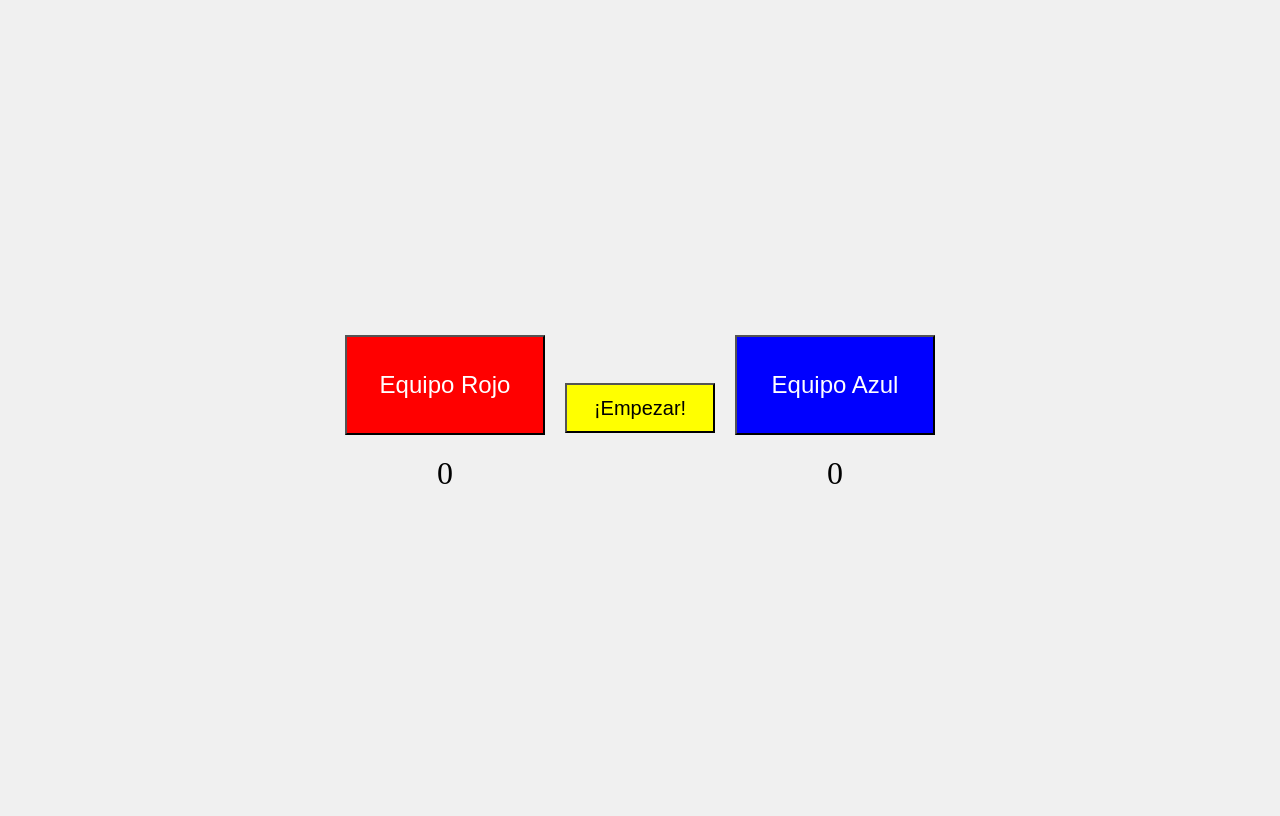
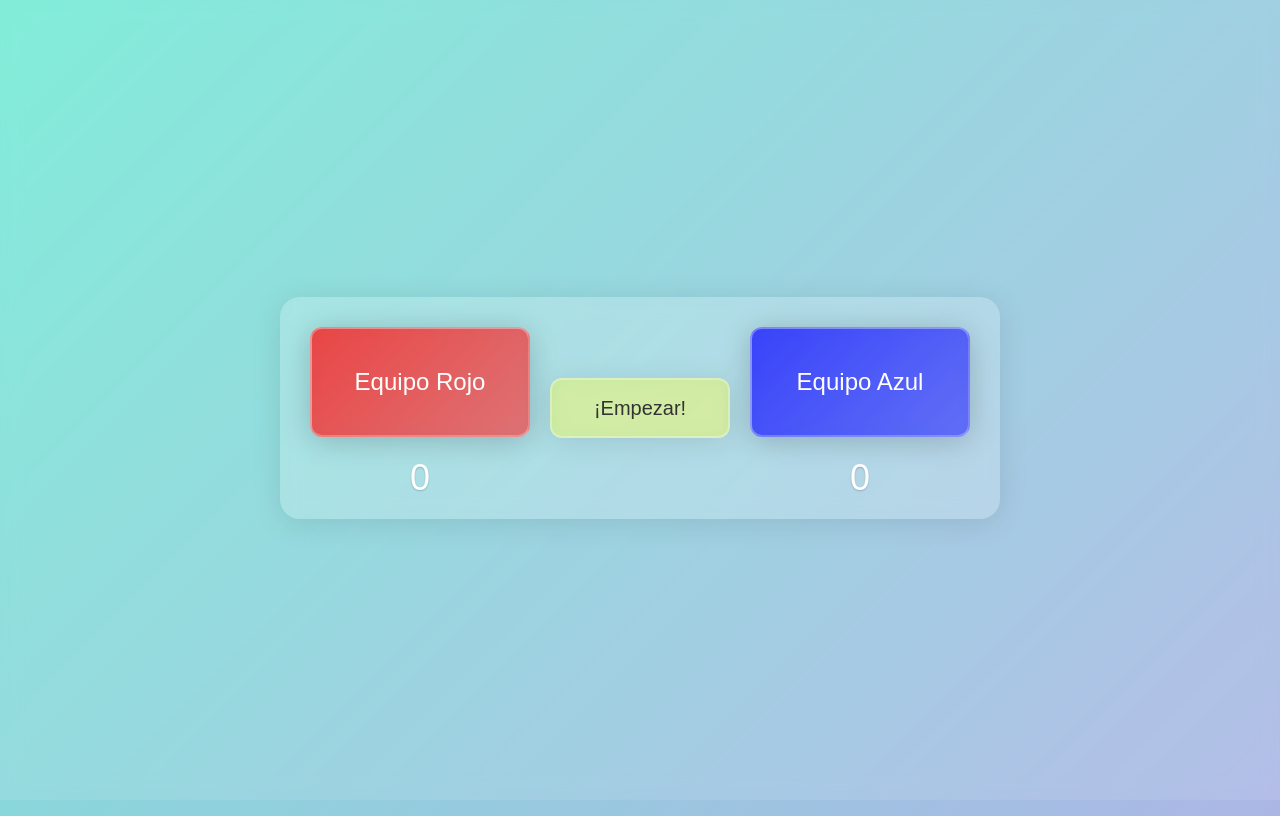
Before and after one commit to buenaideatulum/100AldosDijeron.github.io, a plain HTML site: page index.html in a window 1280 px wide. Drawn offline with Linux system fonts and the light colour scheme.

Commit message:
Update styles.css

```diff
--- a/styles.css
+++ b/styles.css
@@ -3,12 +3,18 @@ body {
     justify-content: center;
     align-items: center;
     height: 100vh;
-    background-color: #f0f0f0;
+    background: linear-gradient(135deg, #74ebd5, #ACB6E5); /* Fondo de degradado suave */
+    font-family: 'Arial', sans-serif;
 }
 
 .container {
     display: flex;
     align-items: center;
+    backdrop-filter: blur(10px); /* Desenfoque en el fondo */
+    background: rgba(255, 255, 255, 0.2); /* Fondo translúcido */
+    border-radius: 20px;
+    padding: 20px;
+    box-shadow: 0 4px 30px rgba(0, 0, 0, 0.1); /* Sombra suave para darle profundidad */
 }
 
 .team {
@@ -19,33 +25,69 @@ body {
 }
 
 .large-button {
-    width: 200px;
-    height: 100px;
+    width: 220px;
+    height: 110px;
     font-size: 24px;
     margin: 10px;
     cursor: pointer;
+    border: 2px solid rgba(255, 255, 255, 0.3); /* Bordes suaves */
+    backdrop-filter: blur(10px);
+    background: rgba(255, 255, 255, 0.2); /* Fondo translúcido */
+    box-shadow: 0 4px 30px rgba(0, 0, 0, 0.2); /* Profundidad en los botones */
+    border-radius: 12px;
+    color: white;
+    transition: all 0.3s ease-in-out; /* Animación suave */
+}
+
+.large-button:hover {
+    background: rgba(255, 255, 255, 0.3); /* Efecto al pasar el mouse */
+    transform: scale(1.05); /* Aumentar tamaño ligeramente */
 }
 
 #redButton {
-    background-color: red;
-    color: white;
+    background: linear-gradient(135deg, rgba(255, 0, 0, 0.7), rgba(255, 0, 0, 0.5));
 }
 
 #blueButton {
-    background-color: blue;
-    color: white;
+    background: linear-gradient(135deg, rgba(0, 0, 255, 0.7), rgba(0, 0, 255, 0.5));
 }
 
 .start-button {
-    width: 150px;
-    height: 50px;
+    width: 180px;
+    height: 60px;
     font-size: 20px;
     margin: 10px;
     cursor: pointer;
-    background-color: yellow;
+    background: rgba(255, 255, 0, 0.3); /* Transparencia en el botón de inicio */
+    border: 2px solid rgba(255, 255, 255, 0.3);
+    backdrop-filter: blur(10px);
+    border-radius: 12px;
+    box-shadow: 0 4px 30px rgba(0, 0, 0, 0.1);
+    color: #333;
+    transition: all 0.3s ease-in-out;
+}
+
+.start-button:hover {
+    background: rgba(255, 255, 0, 0.4); /* Efecto hover en botón de inicio */
+    transform: scale(1.05);
 }
 
 .score {
-    font-size: 32px;
+    font-size: 36px;
     margin-top: 10px;
+    color: white;
+    text-shadow: 0 1px 2px rgba(0, 0, 0, 0.2); /* Sombra suave para hacer que el texto destaque */
 }
+
+/* Añadir sombras y profundidad al fondo de la página */
+body::before {
+    content: '';
+    position: absolute;
+    top: 0;
+    left: 0;
+    right: 0;
+    bottom: 0;
+    background: rgba(255, 255, 255, 0.1);
+    backdrop-filter: blur(10px);
+    z-index: -1;
+}
```
